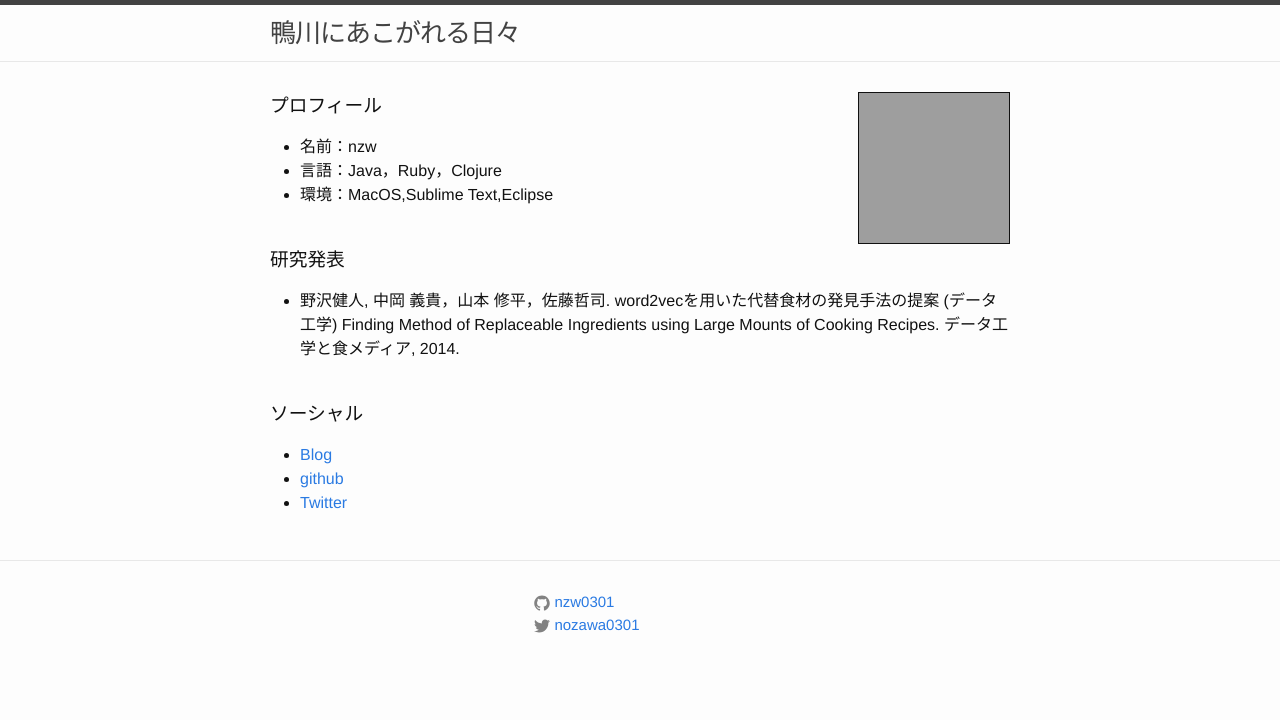
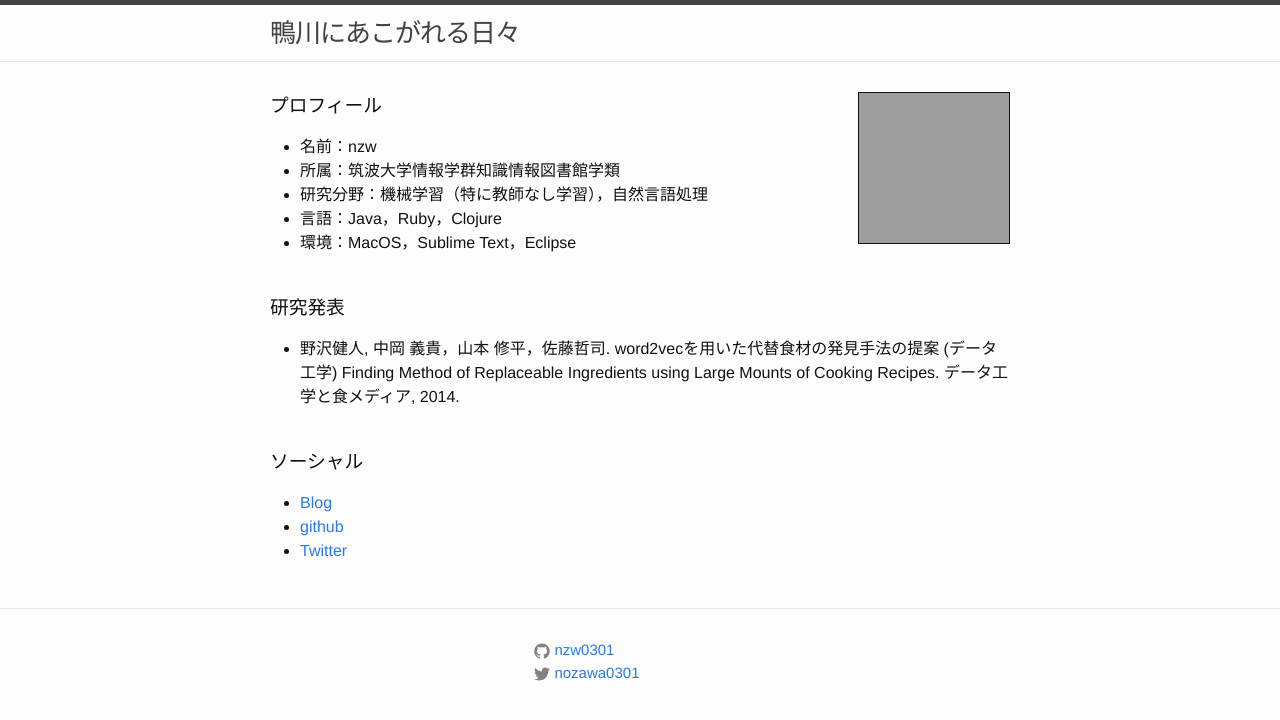
Before and after one commit to nzw0301/nzw0301.github.io, a Jekyll site: the page built from index.html, in a window 1280 px wide. Shown: the top 720 px of the page. Built offline with Jekyll 4.4.1, drawn with Linux system fonts in a browser that asks for light colours; grey boxes are pictures that could not be loaded.

Commit message:
update profile on index.html

```diff
--- a/index.html
+++ b/index.html
@@ -8,8 +8,10 @@ layout: default
   <h3>プロフィール</h3>
   <ul>
     <li>名前：nzw</li>
+    <li>所属：筑波大学情報学群知識情報図書館学類</li>
+    <li>研究分野：機械学習（特に教師なし学習），自然言語処理</li>
     <li>言語：Java，Ruby，Clojure</li>
-    <li>環境：MacOS,Sublime Text,Eclipse</li>
+    <li>環境：MacOS，Sublime Text，Eclipse</li>
   </ul>
   <br />
 
```
